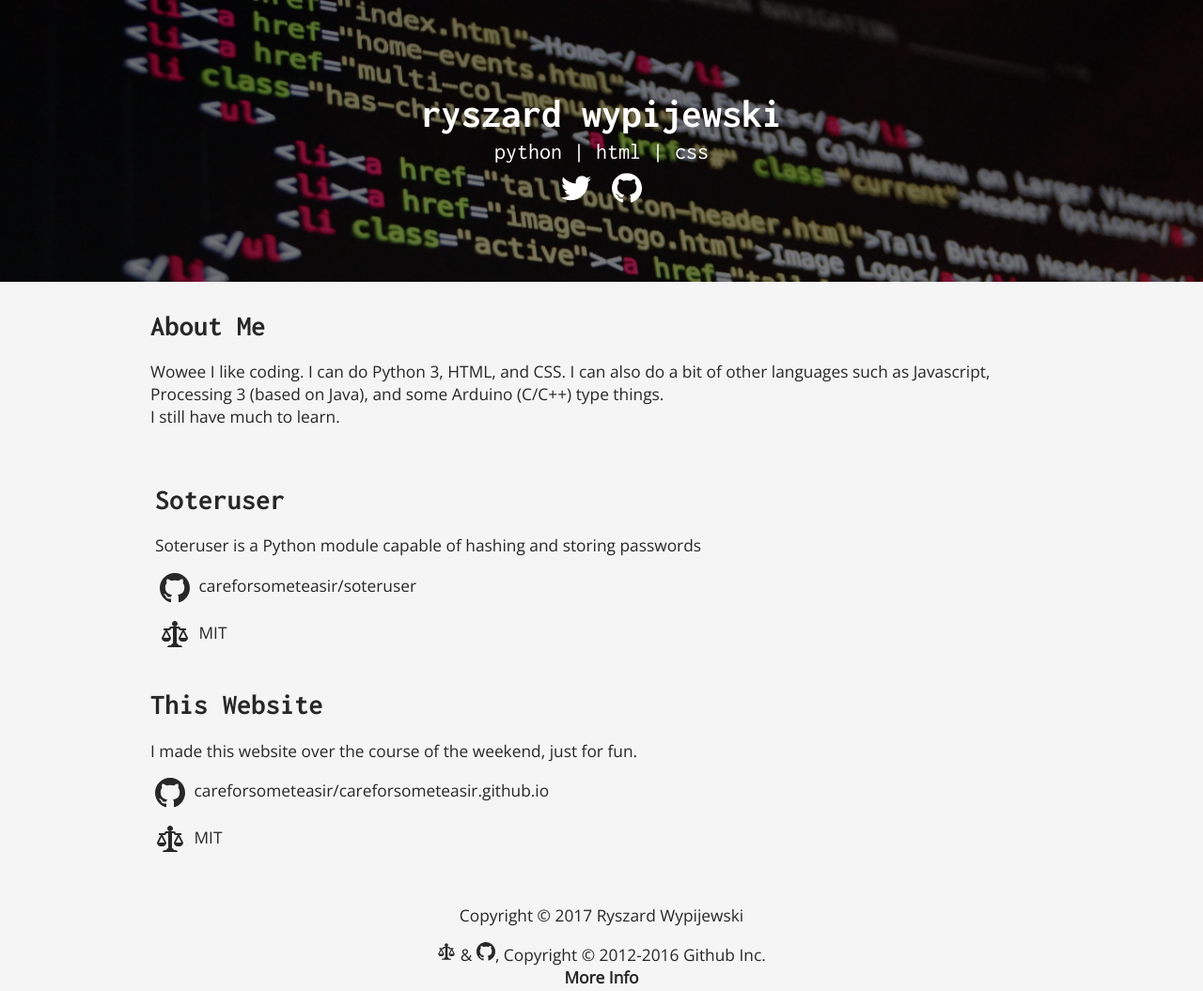
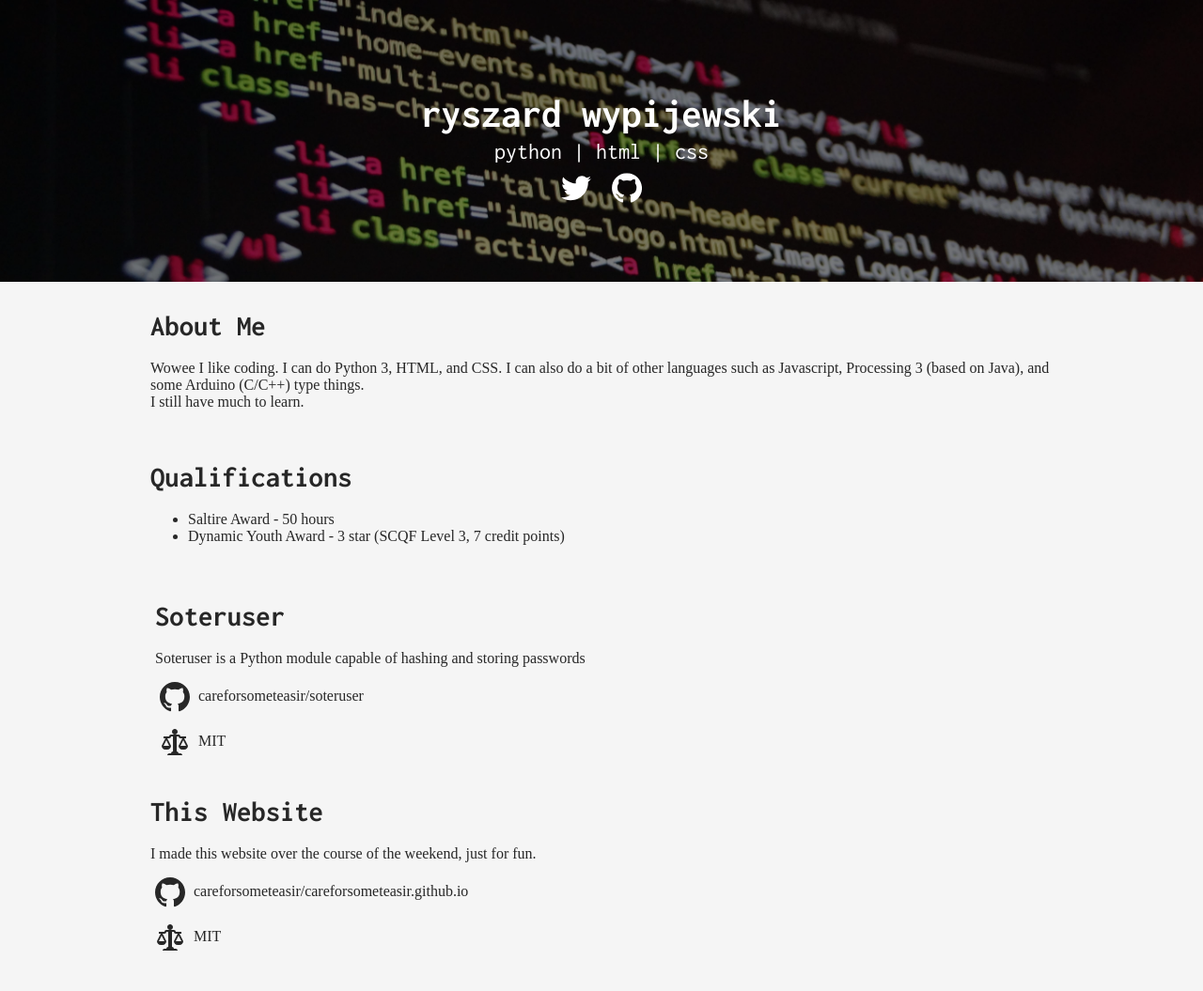
Before and after one commit to careforsometeasir/careforsometeasir, a plain HTML site: page index.html in a window 1280 px wide. Shown: the top 1055 px of the page at 94% size. Drawn offline with nearby package versions, Linux system fonts and the light colour scheme.

Commit message:
Updated page and CSS

```diff
--- a/css/style.css
+++ b/css/style.css
@@ -19,7 +19,7 @@ a:hover{
 		padding: 10px;
 		margin: auto;
 	}
-	#content p{
+	#content p ul{
 		font-family: 'Open Sans', sans-serif;
 		font-size: 13pt;
 	}
@@ -59,7 +59,7 @@ a:hover{
 		padding: 5px;
 		margin: auto;
 	}
-	#content p{
+	#content p ul{
 		font-family: 'Open Sans', sans-serif;
 		font-size: 11pt;
 	}
--- a/index.html
+++ b/index.html
@@ -31,10 +31,14 @@
 				I still have much to learn.
 			</p>
 			<br>
-			<!--<h1>Lorem Ipsum</h1>
+			<h1>Qualifications</h1>
 			<p>
-				Pellentesque habitant morbi tristique senectus et netus et malesuada fames ac turpis egestas. Vestibulum tortor quam, feugiat vitae, ultricies eget, tempor sit amet, ante. Donec eu libero sit amet quam egestas semper. Aenean ultricies mi vitae est. Mauris placerat eleifend leo. Quisque sit amet est et sapien ullamcorper pharetra. Vestibulum erat wisi, condimentum sed, commodo vitae, ornare sit amet, wisi. Aenean fermentum, elit eget tincidunt condimentum, eros ipsum rutrum orci, sagittis tempus lacus enim ac dui. Donec non enim in turpis pulvinar facilisis. Ut felis. Praesent dapibus, neque id cursus faucibus, tortor neque egestas augue, eu vulputate magna eros eu erat. Aliquam erat volutpat. Nam dui mi, tincidunt quis, accumsan porttitor, facilisis luctus, metus
-			</p>-->
+				<ul>
+					<li>Saltire Award - 50 hours</li>
+					<li>Dynamic Youth Award - 3 star (SCQF Level 3, 7 credit points)</li>
+				</ul>
+			</p>
+			<br>
 			<div class="soter">
 				<!--<i class="material-icons" id="lock">lock</i>-->
 				<h1>Soteruser</h1>
```
